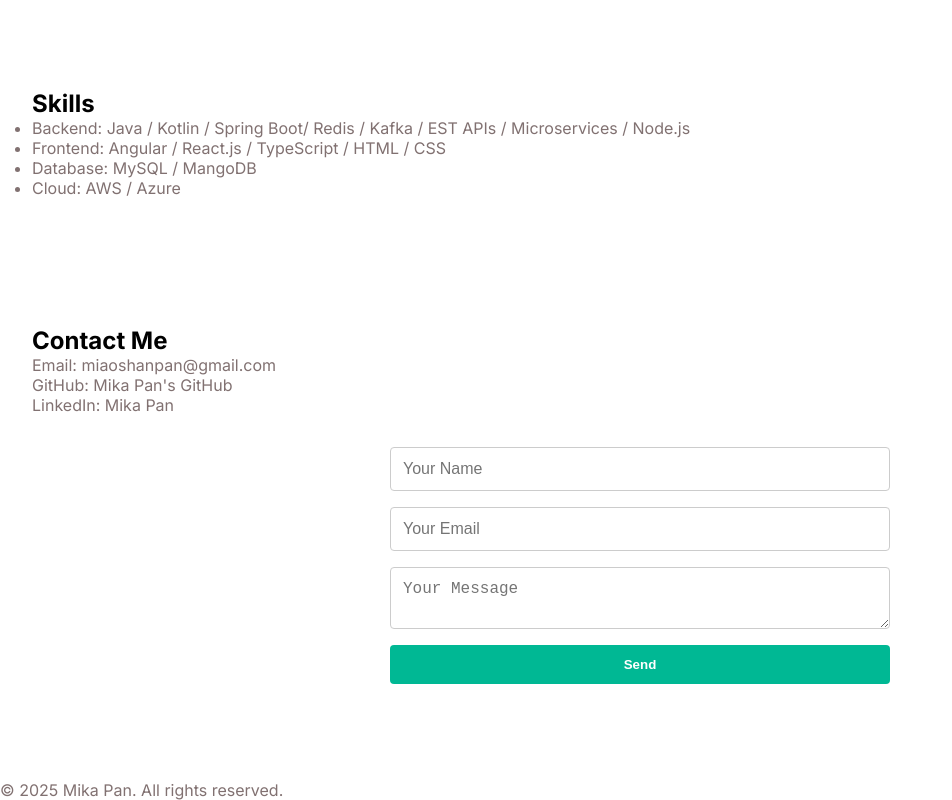
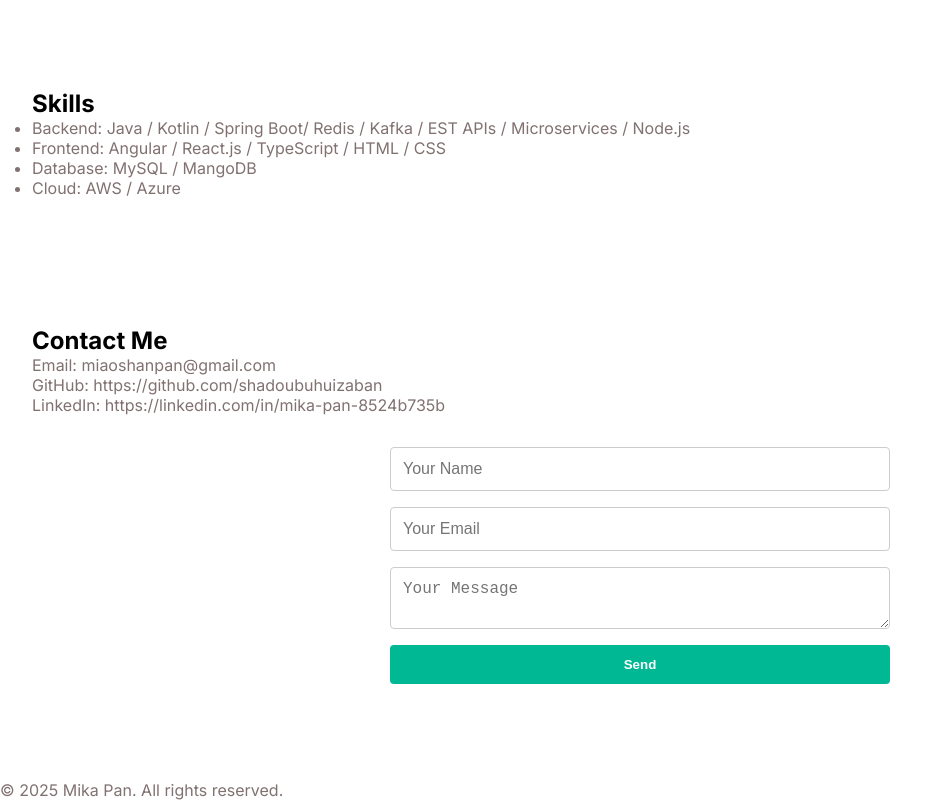
Before and after one commit to shadoubuhuizaban/portfolio, a plain HTML site: page index.html in a window 1280 px wide. Shown: the part 1654-2454 px from the top of the page, without its empty margins (0-952 px from the left). Drawn offline with Linux system fonts and the light colour scheme.

Commit message:
Update styles and structure to match video layout

```diff
--- a/index.html
+++ b/index.html
@@ -148,8 +148,8 @@ diaries.</li>
   <section id="contact" class="section">
     <h2 class="section-title">Contact Me</h2>
     <p class="subtext">Email: <a href="mailto:miaoshanpan@gmail.com">miaoshanpan@gmail.com</a></p>
-    <p class="subtext">GitHub: <a href="https://github.com/shadoubuhuizaban" target="_blank">Mika Pan's GitHub</a></p>
-    <p class="subtext">LinkedIn: <a href="https://linkedin.com/in/mika-pan-8524b735b" target="_blank">Mika Pan</a></p>
+    <p class="subtext">GitHub: <a href="https://github.com/shadoubuhuizaban" target="_blank">https://github.com/shadoubuhuizaban</a></p>
+    <p class="subtext">LinkedIn: <a href="https://linkedin.com/in/mika-pan-8524b735b" target="_blank">https://linkedin.com/in/mika-pan-8524b735b</a></p>
     <form id="contact-form">
       <input type="text" placeholder="Your Name" required />
       <input type="email" placeholder="Your Email" required />
--- a/script.js
+++ b/script.js
@@ -77,4 +77,4 @@ window.addEventListener('scroll', () => {
 
 scrollBtn.addEventListener('click', () => {
   window.scrollTo({ top: 0, behavior: 'smooth' });
-});
+});í
```
Also changed, not shown: 1 other file.
